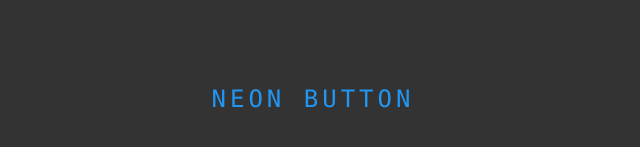
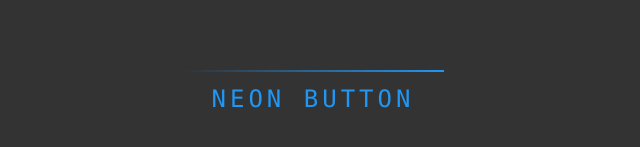
Before and after one commit to IlyaKrapivnoy/BEM_css_animation, a plain HTML site: page index.html in a window 1280 px wide. Shown: the part 301-448 px from the top of the page, 327-967 px from the left. Drawn offline with Linux system fonts and the light colour scheme.

Commit message:
add gradient

```diff
--- a/style.css
+++ b/style.css
@@ -15,9 +15,30 @@ body {
 .button {
     position: relative;
     display: inline-block;
-    color: #2196f3;
+
+    padding: 15px 30px;
+
     text-transform: uppercase;
     text-decoration: none;
+
+    color: #2196f3;
     font-size: 24px;
     letter-spacing: 4px;
+
+    overflow: hidden;
 }
+
+.button__line {
+    position: absolute;
+    display: block;
+}
+
+.button__line--top {
+    top: 0;
+    left: 0;
+
+    width: 100%;
+    height: 2px;
+
+    background: linear-gradient(90deg, transparent, #2196f3);
+}
```
